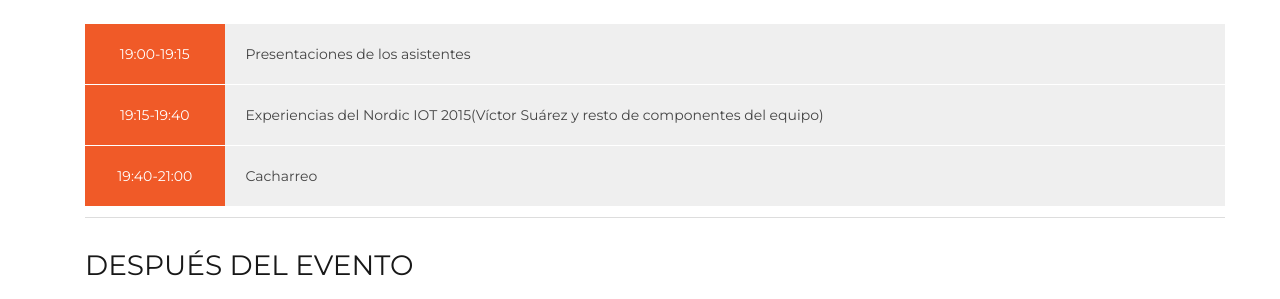
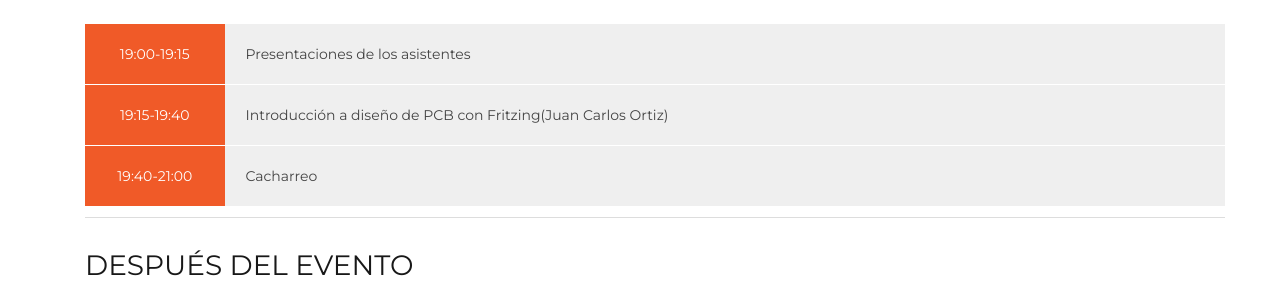
Before and after one commit to HackLab-Almeria/hacklab-almeria.github.io, a Jekyll site: the page built from _posts/2015-04-24-taller-hardware-abierto.md, in a window 1280 px wide. Shown: the part 1020-1319 px from the top of the page. Built offline with Jekyll 4.4.1, drawn with Linux system fonts in a browser that asks for light colours; a script that is not in the unit is left out; comment, search, counter and statistics services are not loaded.

Commit message:
cambiada la actividad de la charla

```diff
--- a/_posts/2015-04-24-taller-hardware-abierto.md
+++ b/_posts/2015-04-24-taller-hardware-abierto.md
@@ -25,7 +25,7 @@ En esta nueva edición, se realizaran 2 actividades. La primera, una pequeña ch
 ### PROGRAMA
 
 | 19:00-19:15   | Presentaciones de los asistentes  |
-| 19:15-19:40	| Experiencias del Nordic IOT 2015(Víctor Suárez y resto de componentes del equipo)
+| 19:15-19:40	| Introducción a diseño de PCB con Fritzing(Juan Carlos Ortiz)
 | 19:40-21:00 	| Cacharreo |
 
 ---
```
